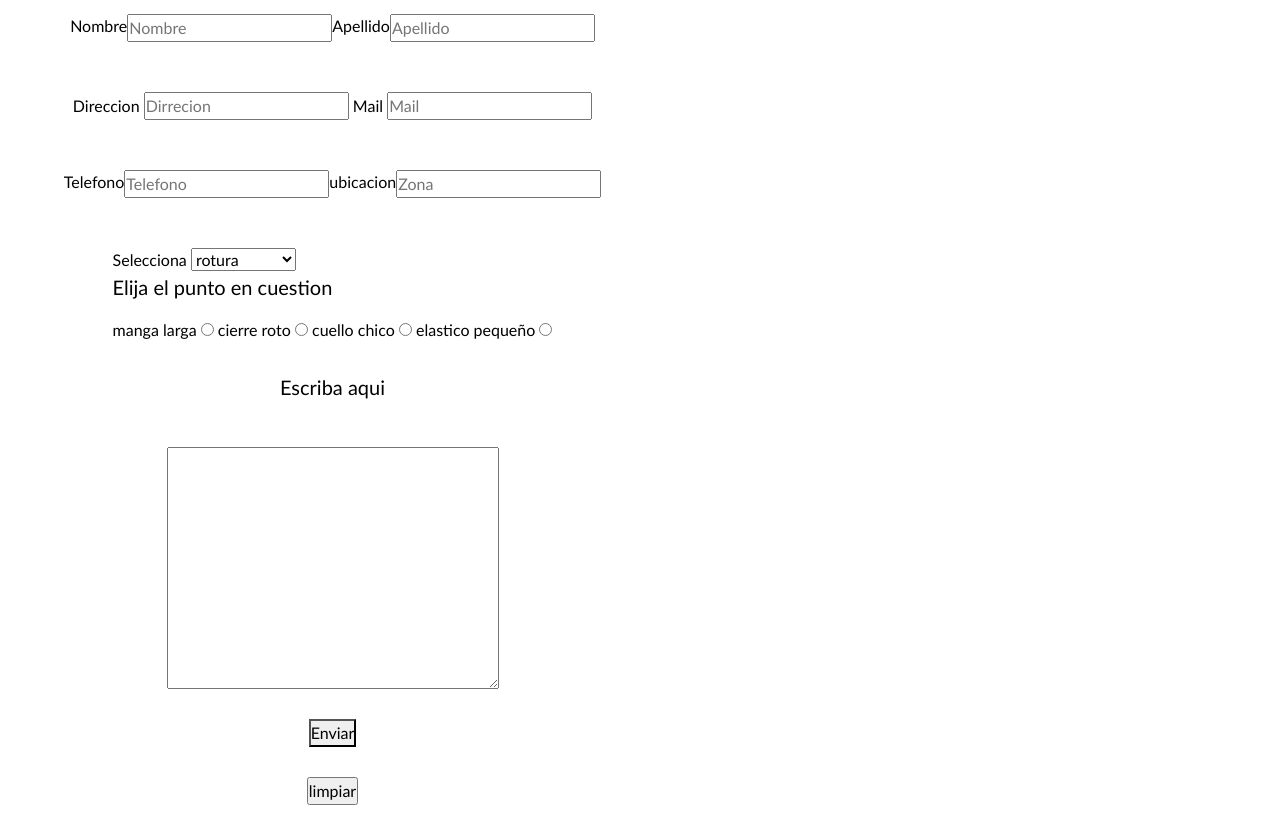
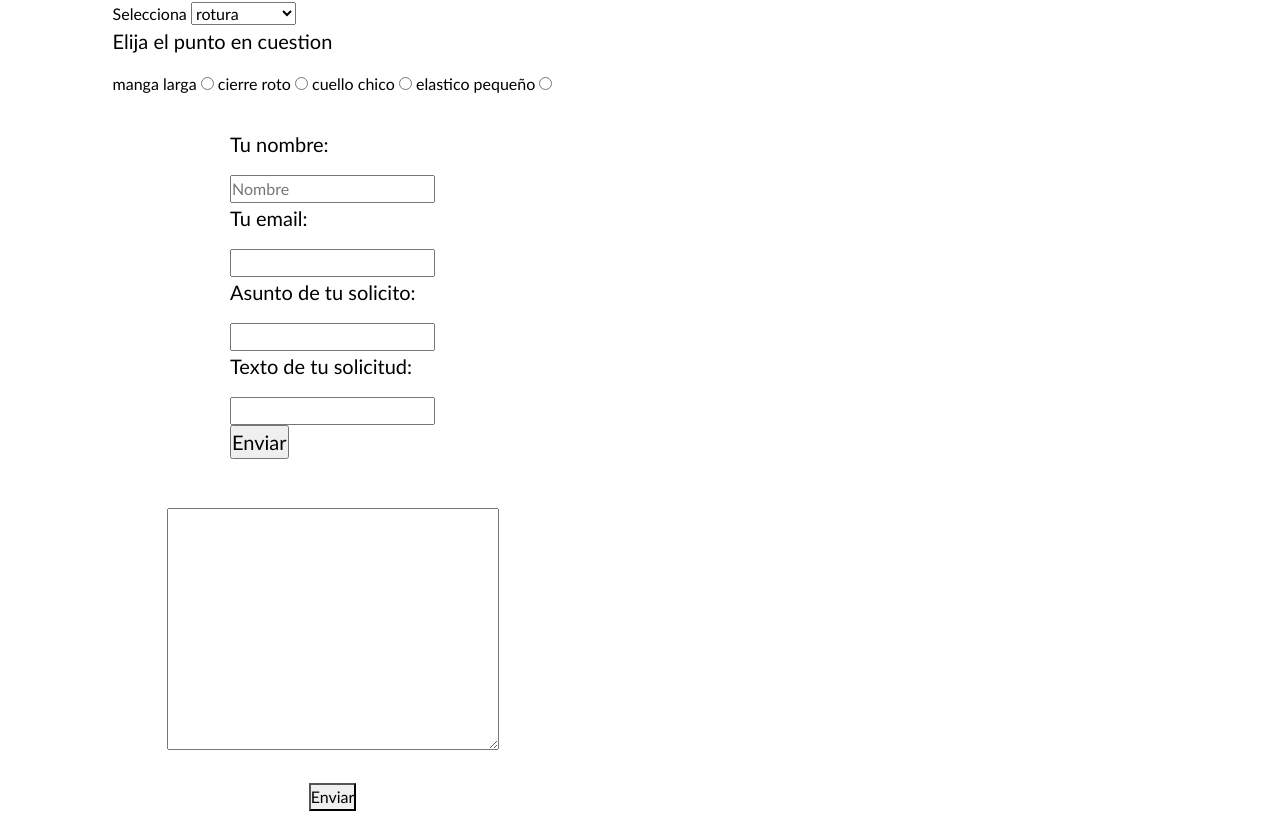
Before and after one commit to Bellako2023/Proyecto_coder, a website: page pages/contacto.html in a window 1280 px wide. Shown: the part 532-1351 px from the top of the page. Drawn offline with nearby package versions, Linux system fonts and the light colour scheme.

Commit message:
cambios en el main

```diff
--- a/Style/scss/layout/header.scss
+++ b/Style/scss/layout/header.scss
@@ -42,4 +42,13 @@ header {
     display: flex;
     align-items: center;
     flex-direction: column;
+    img {
+        display: flex;
+        border-radius: 50%;
+        position: relative;
+        height: 300px;
+        width: auto;
+        margin-top: 50px;
+
+    }
 }
--- a/Style/scss/layout/main.scss
+++ b/Style/scss/layout/main.scss
@@ -22,11 +22,8 @@ main {
 }
 
 // Estilos de contacto
-.ayuda {
-    width: 100%;
-    display: flex;
-    justify-content: space-around;
-    color: darkblue;
+.Ayuda {
+
 }
 
 .Nombre {
--- a/pages/contacto.html
+++ b/pages/contacto.html
@@ -34,24 +34,6 @@
         <h1>Estamos para ayudarte!!</h1>
         <p>Rellene los campos y deje su comentario</p>
 
-        <div class="Nombre">
-            <label for="Nombre">Nombre</label>
-            <input type="Nombre" placeholder="Nombre">
-            <label for="Apellido">Apellido</label>
-            <input type="Apellido" placeholder="Apellido">
-        </div>
-        <div class="Direccion">
-            <label for="Dirrecion">Direccion</label>
-            <input type="Direccion" placeholder="Dirrecion">
-            <label for="Mail">Mail</label>
-            <input type="email" name="#" id="#" placeholder="Mail">
-        </div>
-        <div class="Ubicacion">
-            <label for="Telefono">Telefono</label>
-            <input type="Telefono" placeholder="Telefono">
-            <label for="ubicacion">ubicacion</label>
-           <input type="Zona" placeholder="Zona">
-        </div>
 
         <form action="Desplegar">
             <div class=>
@@ -81,7 +63,17 @@
             </div>
         </form>
 
-        <p>Escriba aqui</p>
+        <form action="https://miweb.com/contacto/solicitud">
+            <p>Tu nombre:</p>
+            <input type="text" name="nombre" placeholder="Nombre" />
+            <p>Tu email:</p>
+            <input type="text" name="email" />
+            <p>Asunto de tu solicito:</p>
+            <input type="text" name="asunto" />
+            <p>Texto de tu solicitud:</p>
+            <input type="textarea" name="solicitud" / rows="5" cols="40">
+            <p><input type="submit" value="Enviar"></p>
+        </form>
 
         <textarea name="comentario" id="comentario" cols="35" rows="10"></textarea>
 
```
Also changed, not shown: Style/css/Style.css, 1 other file.
